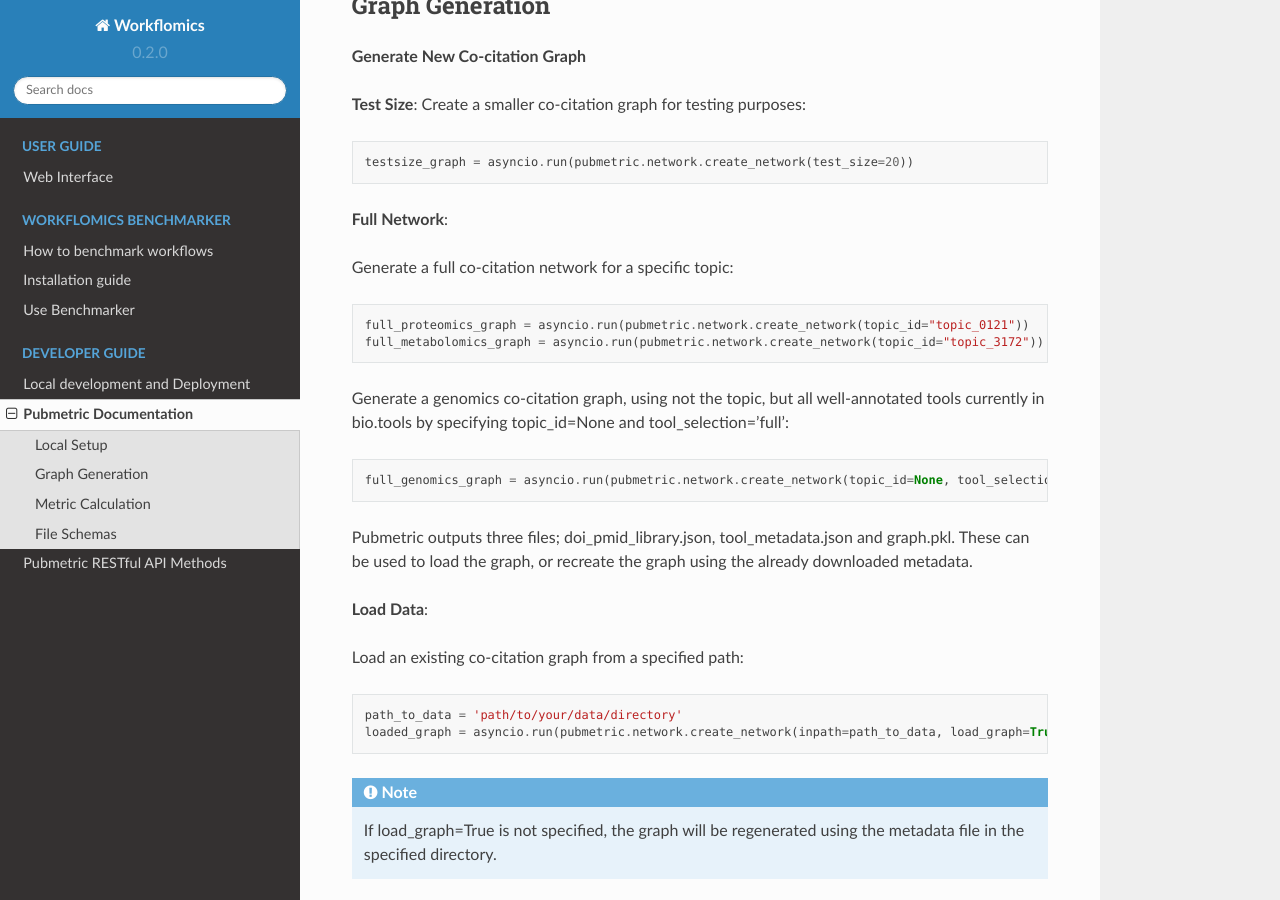
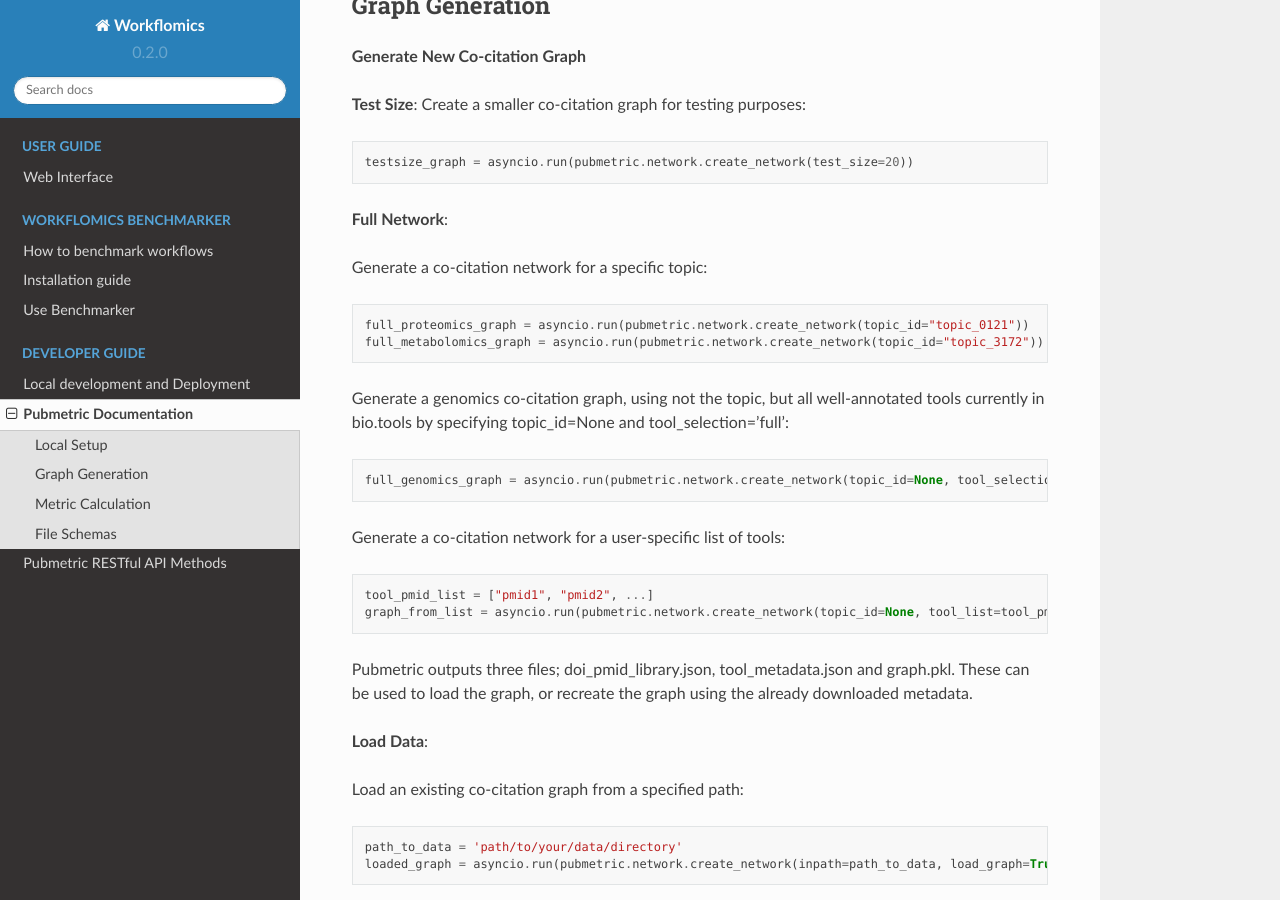
Before and after one commit to Workflomics/workflomics-readthedocs, a Sphinx documentation site: the page built from docs/source/basics/pubmetric.rst, in a window 1280 px wide and 900 px high, scrolled down 905 px. Built offline with Sphinx 7.4.7 and the Read the Docs theme 2.0.0, drawn with Linux system fonts in a browser that asks for light colours.

Commit message:
Added graph generation from list

```diff
--- a/docs/source/basics/pubmetric.rst
+++ b/docs/source/basics/pubmetric.rst
@@ -51,7 +51,7 @@ Graph Generation
 
 **Full Network**:
 
-Generate a full co-citation network for a specific topic:
+Generate a co-citation network for a specific topic:
 
 .. code-block:: python
 
@@ -63,6 +63,14 @@ Generate a genomics co-citation graph, using not the topic, but all well-annotat
 .. code-block:: python
 
    full_genomics_graph = asyncio.run(pubmetric.network.create_network(topic_id=None, tool_selection='full'))
+
+Generate a co-citation network for a user-specific list of tools:
+
+.. code-block:: python
+
+   tool_pmid_list = ["pmid1", "pmid2", ...]
+   graph_from_list = asyncio.run(pubmetric.network.create_network(topic_id=None, tool_list=tool_pmid_list))
+
 
 Pubmetric outputs three files; doi_pmid_library.json, tool_metadata.json and graph.pkl. These can be used to load the graph, or recreate the graph using the already downloaded metadata.
 
```
